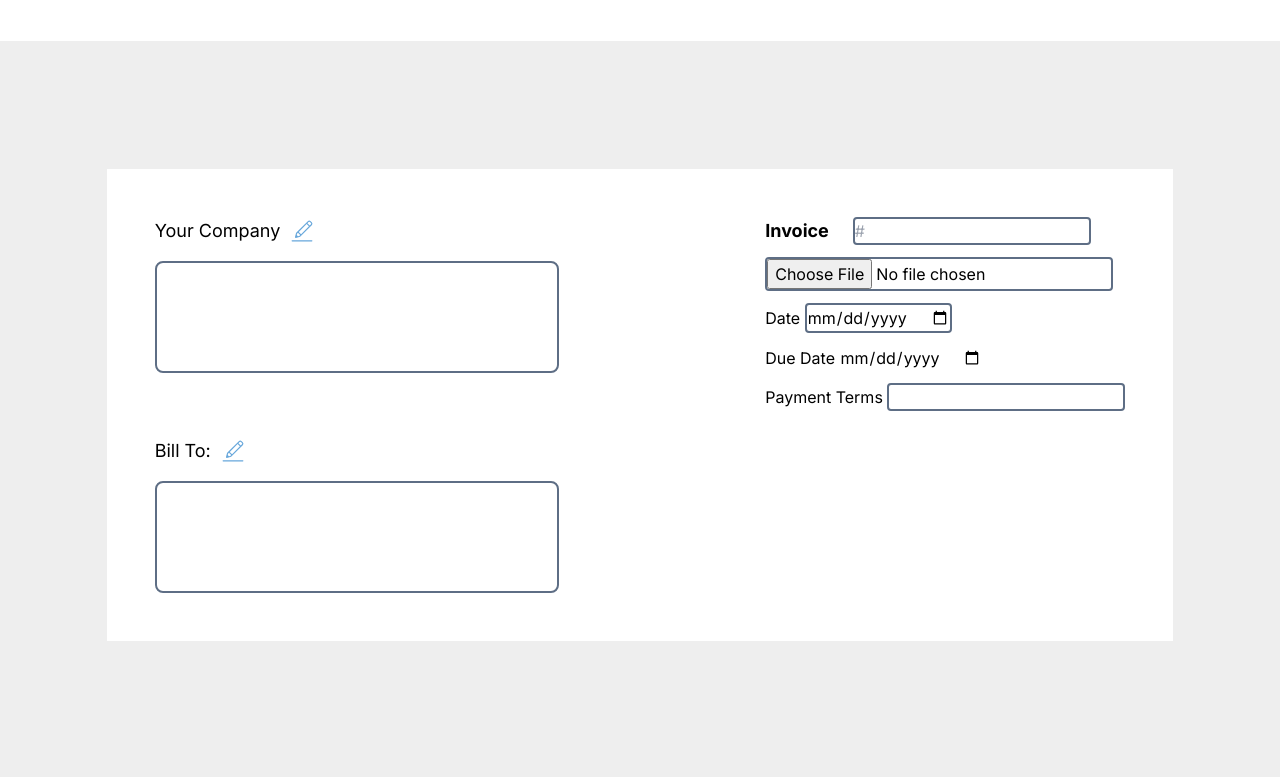
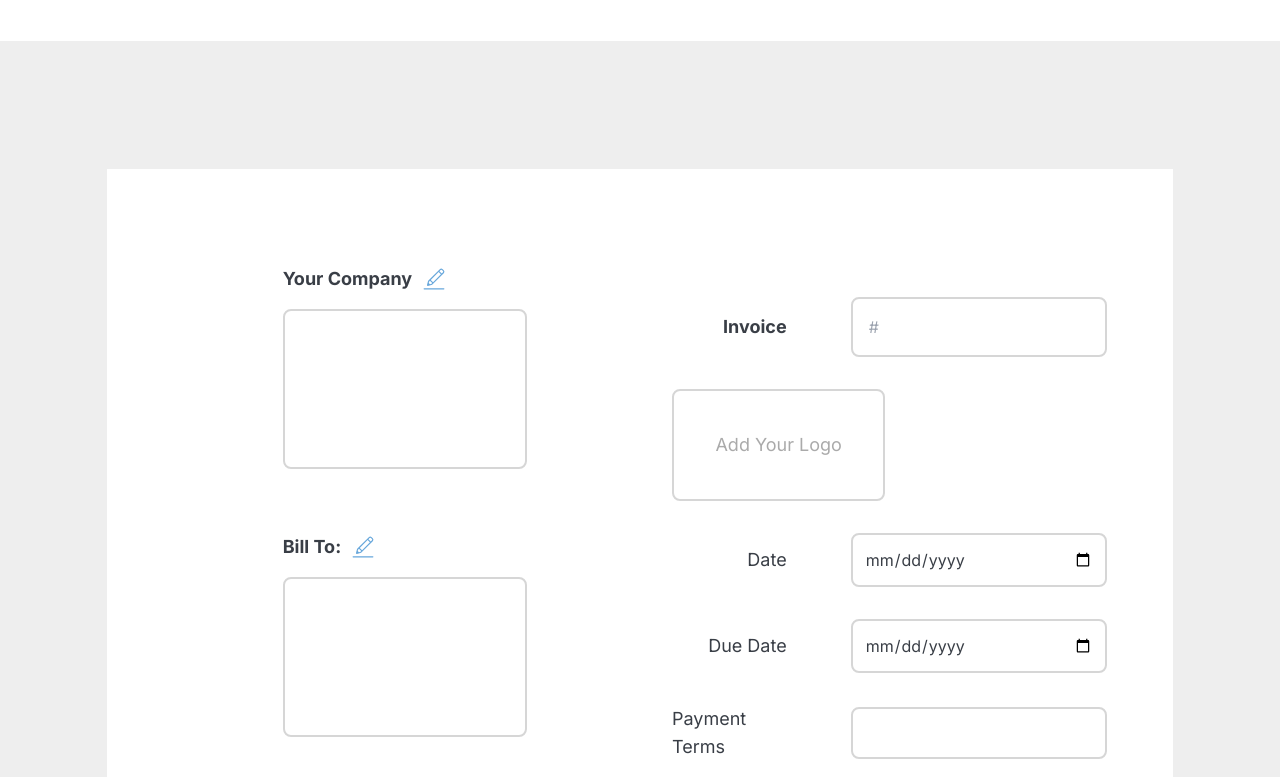
Before and after one commit to CORALIN22/Invoice, a website: page public/index.html in a window 1280 px wide. Shown: the part 103-880 px from the top of the page. Before the commit the page ends 800 px from the top, so only its background shows below. Drawn offline with Linux system fonts and the light colour scheme.

Commit message:
finishing the first section

```diff
--- /dev/null
+++ b/public/general.css
@@ -0,0 +1,5 @@
+div.settings {
+  display: grid;
+  grid-template-columns: 1fr 1fr;
+  grid-gap: 5px;
+}
--- a/public/index.html
+++ b/public/index.html
@@ -4,11 +4,12 @@
     <meta charset="UTF-8" />
     <meta name="viewport" content="width=device-width, initial-scale=1.0" />
     <title>Invoice</title>
-    <link rel="stylesheet" href="style.css" />
+    <link rel="stylesheet" href="/public/style.css" />
+    <link rel="stylesheet" href="/public/general.css" />
   </head>
   <body class="bg-backgroundColor">
     <header
-      class="bg-pureWhite px-12 h-36 flex flex-row justify-between items-center"
+      class="bg-pureWhite px-16 h-36 flex flex-row justify-between items-center"
     >
       <div>
         <h2 class="text-2xl text-tertiary tracking-moreWide font-black">
@@ -27,12 +28,12 @@
       </nav>
     </header>
 
-    <main class="mx-auto w-10/12 h-auto mt-32 bg-pureWhite p-12">
-      <div class="flex justify-between">
-        <div class="gap-3 w-1/2">
+    <main class="mx-auto w-10/12 h-auto mt-32 bg-pureWhite py-24 px-44">
+      <div class="flex justify-start gap-16 w-full">
+        <div class="w-1/2">
           <section class="company flex flex-col gap-4">
-            <div class="flex gap-2">
-              <p class="text-lg">Your Company</p>
+            <div class="flex items-center gap-2">
+              <p class="text-lg font-bold">Your Company</p>
               <img
                 src="/assets/circum--edit-2.svg"
                 class="w-7"
@@ -40,12 +41,12 @@
               />
             </div>
             <div
-              class="w-10/12 h-28 border-solid border-2 border-borderMain rounded-lg"
+              class="w-10/12 h-40 border-solid border-2 border-borderMain rounded-lg"
             ></div>
           </section>
           <section class="billTo flex flex-col gap-4 mt-16">
-            <div class="flex gap-2">
-              <p class="text-lg">Bill To:</p>
+            <div class="flex items-center gap-2">
+              <p class="text-lg font-bold">Bill To:</p>
               <img
                 src="/assets/circum--edit-2.svg"
                 class="w-7"
@@ -53,52 +54,69 @@
               />
             </div>
             <div
-              class="w-10/12 h-28 border-solid border-2 border-borderMain rounded-lg"
+              class="w-10/12 h-40 border-solid border-2 border-borderMain rounded-lg"
             ></div>
           </section>
         </div>
-        <div class="flex flex-col gap-3 text-base">
-          <div class="flex gap-6">
-            <label for="invoice" class="text-lg font-bold">Invoice</label>
+
+        <div class="flex flex-col gap-8 p-8 w-1/2">
+          <div class="grid grid-cols-2 items-center gap-16">
+            <label for="invoice" class="text-lg font-bold justify-self-end"
+              >Invoice</label
+            >
             <input
               type="number"
               id="invoice"
               placeholder="#"
               required
-              class="border-solid border-2 border-borderMain rounded"
+              class="p-4 text-base border-solid border-2 border-borderMain rounded-lg w-64"
             />
           </div>
-          <div>
-            <input
-              type="file"
-              class="border-solid border-2 border-borderMain rounded"
-            />
+
+          <!-- Use a flex container for aligning content at the bottom -->
+          <div class="flex justify-end">
+            <label
+              for="getFile"
+              class="border-solid border-2 border-borderMain p-10 w-64 mr-20 text-center rounded-lg text-lg text-placeHolder"
+              >Add Your Logo</label
+            >
+            <input type="file" id="getFile" class="hidden" placeholder="" />
           </div>
-          <div>
-            <label for="date">Date</label>
+
+          <div class="grid grid-cols-2 items-center gap-16">
+            <label for="date" class="text-lg justify-self-end"> Date</label>
             <input
               type="date"
               id="date"
-              class="border-solid border-2 border-borderMain rounded"
+              placeholder=""
+              required
+              class="p-3 text-base border-solid border-2 border-borderMain rounded-lg w-64"
             />
           </div>
-          <div>
-            <label for="">Due Date</label>
+
+          <div class="grid grid-cols-2 items-center gap-16">
+            <label for="due-date" class="text-lg justify-self-end"
+              >Due Date</label
+            >
             <input
               type="date"
-              border-solid
-              border-2
-              border-borderMain
-              rounded-lg
+              id="due-date"
+              placeholder="#"
+              required
+              class="p-3 text-base border-solid border-2 border-borderMain rounded-lg w-64"
             />
           </div>
-          <div>
-            <label for="payment-terms">Payment Terms</label>
+
+          <div class="grid grid-cols-2 items-center gap-16">
+            <label for="payment-terms" class="text-lg justify-self-end"
+              >Payment Terms</label
+            >
             <input
               type="text"
               id="payment-terms"
+              placeholder=""
               required
-              class="border-solid border-2 border-borderMain rounded"
+              class="p-3 text-base border-solid border-2 border-borderMain rounded-lg w-64"
             />
           </div>
         </div>
--- a/src/input.css
+++ b/src/input.css
@@ -7,5 +7,6 @@
 @layer base {
   html {
     font-family: "Inter", system-ui, sans-serif;
+    color: #393e46;
   }
 }
--- a/tailwind.config.js
+++ b/tailwind.config.js
@@ -1,5 +1,3 @@
-const { addDynamicIconSelectors } = require("@iconify/tailwind");
-
 /** @type {import('tailwindcss').Config} */
 module.exports = {
   content: ["./public/*.{html,js}"],
@@ -9,23 +7,17 @@ module.exports = {
         primary: "#67A7DB",
         secondary: "#487599",
         tertiary: "#393E46",
-        borderMain: "#5E6E85",
+        borderMain: "#d6d6d6",
         border2: "#FAFAFA",
         backgroundColor: "#EEEEEE",
         bgButton: "#D1E5F4",
         pureWhite: "#FFFF",
-      },
-      fontFamily: {
-        inter: ["Inter", "sans-serif"],
-        roboto: ["Roboto", "sans-serif"],
+        placeHolder: "#AAAAAA",
       },
       letterSpacing: {
         moreWide: ".75em",
       },
     },
   },
-  plugins: [
-    // Iconify plugin
-    addDynamicIconSelectors(),
-  ],
+  plugins: [],
 };
```
Also changed, not shown: package.json (+3 -5 lines), public/style.css, 3 other files.
